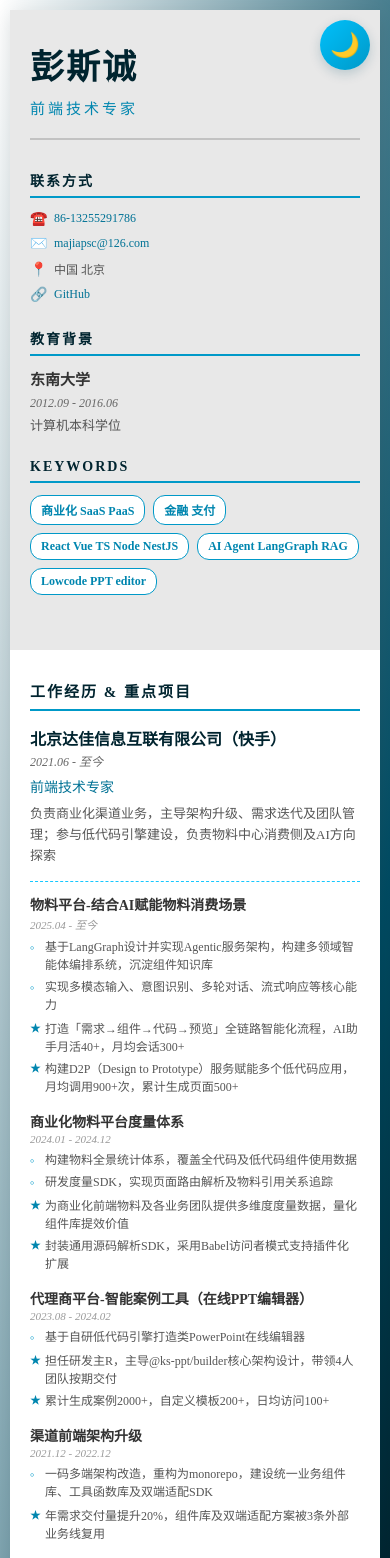
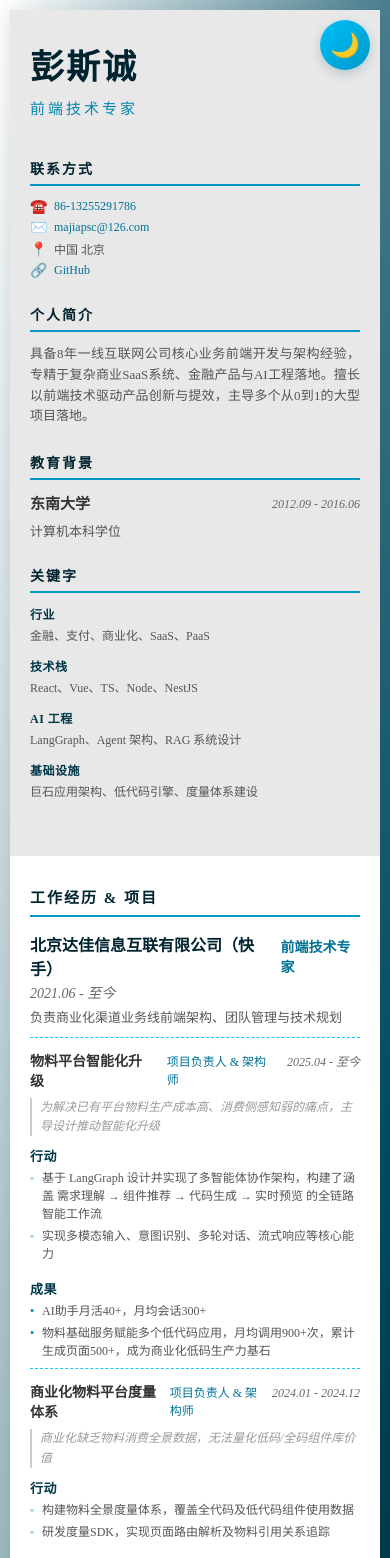
Before and after one commit to Maxpsc/Resume, a React (Vite) app: page / in a window 390 px wide. Shown: the top 1558 px of the page. Built offline with nearby package versions, Linux system fonts and the light colour scheme.

Commit message:
feat: update

```diff
--- a/src/2026-01.json
+++ b/src/2026-01.json
@@ -2,22 +2,23 @@
   "zh": {
     "name": "彭斯诚",
     "position": "前端技术专家",
-    "introduction": "",
+    "introduction": "具备8年一线互联网公司核心业务前端开发与架构经验，专精于复杂商业SaaS系统、金融产品与AI工程落地。擅长以前端技术驱动产品创新与提效，主导多个从0到1的大型项目落地。",
     "skills": [
       {
-        "name": "商业化 SaaS PaaS"
+        "name": "行业",
+        "description": "金融、支付、商业化、SaaS、PaaS"
       },
       {
-        "name": "金融 支付"
+        "name": "技术栈",
+        "description": "React、Vue、TS、Node、NestJS"
       },
       {
-        "name": "React Vue TS Node NestJS"
+        "name": "AI 工程",
+        "description": "LangGraph、Agent 架构、RAG 系统设计"
       },
       {
-        "name": "AI Agent LangGraph RAG"
-      },
-      {
-        "name": "Lowcode PPT editor"
+        "name": "基础设施",
+        "description": "巨石应用架构、低代码引擎、度量体系建设"
       }
     ],
     "experience": [
@@ -25,51 +26,60 @@
         "company": "北京达佳信息互联有限公司（快手）",
         "duration": ["2021.06", "至今"],
         "position": "前端技术专家",
-        "work": "负责商业化渠道业务，主导架构升级、需求迭代及团队管理；参与低代码引擎建设，负责物料中心消费侧及AI方向探索",
+        "work": "负责商业化渠道业务线前端架构、团队管理与技术规划",
         "projects": [
           {
-            "name": "物料平台-结合AI赋能物料消费场景",
+            "name": "物料平台智能化升级",
             "duration": ["2025.04", "至今"],
-            "content": [
-              "基于LangGraph设计并实现Agentic服务架构，构建多领域智能体编排系统，沉淀组件知识库",
+            "duty": "项目负责人 & 架构师",
+            "background": "为解决已有平台物料生产成本高、消费侧感知弱的痛点，主导设计推动智能化升级",
+            "activities": [
+              "基于 LangGraph 设计并实现了多智能体协作架构，构建了涵盖 需求理解 → 组件推荐 → 代码生成 → 实时预览 的全链路智能工作流",
               "实现多模态输入、意图识别、多轮对话、流式响应等核心能力"
             ],
             "achievements": [
-              "打造「需求→组件→代码→预览」全链路智能化流程，AI助手月活40+，月均会话300+",
-              "构建D2P（Design to Prototype）服务赋能多个低代码应用，月均调用900+次，累计生成页面500+"
+              "AI助手月活40+，月均会话300+",
+              "物料基础服务赋能多个低代码应用，月均调用900+次，累计生成页面500+，成为商业化低码生产力基石"
             ]
           },
           {
             "name": "商业化物料平台度量体系",
             "duration": ["2024.01", "2024.12"],
-            "content": [
-              "构建物料全景统计体系，覆盖全代码及低代码组件使用数据",
+            "duty": "项目负责人 & 架构师",
+            "background": "商业化缺乏物料消费全景数据，无法量化低码/全码组件库价值",
+            "activities": [
+              "构建物料全景度量体系，覆盖全代码及低代码组件使用数据",
               "研发度量SDK，实现页面路由解析及物料引用关系追踪"
             ],
             "achievements": [
               "为商业化前端物料及各业务团队提供多维度度量数据，量化组件库提效价值",
-              "封装通用源码解析SDK，采用Babel访问者模式支持插件化扩展"
+              "沉淀通用源码解析SDK，为电商前端团队提供基础解析能力"
             ]
           },
           {
-            "name": "代理商平台-智能案例工具（在线PPT编辑器）",
+            "name": "代理商智能案例工具（在线PPT编辑器）",
             "duration": ["2023.08", "2024.02"],
-            "content": [
-              "基于自研低代码引擎打造类PowerPoint在线编辑器"
+            "duty": "项目负责人 & 架构师",
+            "background": "为解决代理商销售拜访环节，案例制作成本高、数据获取难等问题，打造类PowerPoint在线编辑工具",
+            "activities": [
+              "基于自研低代码引擎和PPT DSL，实现数据驱动型编辑器",
+              "PPT元素通过动态加载组件，编辑器通过插件化机制，实现高扩展性"
             ],
             "achievements": [
-              "担任研发主R，主导@ks-ppt/builder核心架构设计，带领4人团队按期交付",
-              "累计生成案例2000+，自定义模板200+，日均访问100+"
+              "工具累计生成案例 2000+，沉淀模板 200+，日均访问 100+，显著提升销售拜访效率"
             ]
           },
           {
             "name": "渠道前端架构升级",
             "duration": ["2021.12", "2022.12"],
-            "content": [
-              "一码多端架构改造，重构为monorepo，建设统一业务组件库、工具函数库及双端适配SDK"
+            "duty": "项目负责人",
+            "background": "为解决一码多平台、多端导致的代码分散、开发效率低下问题，进行架构升级",
+            "activities": [
+              "主导项目重构为统一的 Monorepo 结构，建设统一业务组件库、工具函数库及双端适配SDK",
+              "设计并落地 “双平台” CI/CD 配置方案，兼顾二者统一规范与业务个性化需求"
             ],
             "achievements": [
-              "年需求交付量提升20%，组件库及双端适配方案被3条外部业务线复用"
+              "团队年需求吞吐量提升 20%，沉淀的组件库推广至 3 条以上业务线复用"
             ]
           }
         ]
@@ -78,26 +88,28 @@
         "company": "北京蚂蚁云金融信息服务有限公司",
         "duration": ["2019.04", "2021.05"],
         "position": "高级前端工程师",
-        "work": "负责网商银行综合金融业务（会员、转账、存款）线",
+        "work": "负责网商银行综合金融业务线（会员、转账、存款）",
         "projects": [
           {
-            "name": "开放银行前端能力",
+            "name": "开放银行前端能力建设",
             "duration": ["2021.02", "2021.05"],
-            "content": [
-              "网商银行个人转账收银台、个人开户SDK、存款产品SDK",
-              "兼容支付宝及网商银行App双端"
+            "duty": "核心开发者",
+            "background": "业务诉求，一套金融能力要在多app，多产品接入，且保证体验一致",
+            "activities": [
+              "负责网商银行个人转账及存款产品的前端开发，确保在支付宝与网商银行App双端的体验一致性"
             ]
           },
           {
             "name": "移动端前端资产沉淀",
             "duration": ["2020.01", "2020.06"],
-            "content": [
-              "主导通用工具函数、Hooks及UI组件的整合与核心开发",
-              "设计并实现基于Hooks的状态管理框架",
-              "构建通用Request层，采用Koa洋葱模型中间件机制，实现监控、轮询、错误处理、免登等核心中间件"
+            "duty": "核心开发者",
+            "background": "外包代码质量不可控，金融产品同类页面代码重复度高",
+            "activities": [
+              "封装工具函数、常用Hooks及UI组件，实现基于 React Hooks 的统一状态管理框架",
+              "构建通用Request层，基于 Koa 中间件模型统一处理监控、埋点、异常拦截和免登"
             ],
             "achievements": [
-              "沉淀多个工具函数和组件库，解决H5应用逻辑分散、管理混乱及外包质量不可控等痛点"
+              "沉淀的工具函数和组件库成为团队开发标准，提升代码质量的同时降低学习和开发成本"
             ]
           }
         ]
--- a/src/components/Content.tsx
+++ b/src/components/Content.tsx
@@ -9,12 +9,15 @@ interface ContentProps {
 }
 
 const Content: React.FC<ContentProps> = ({ info, lang }) => {
-  const { name, position, skills, experience, education, contact } = info;
+  const { name, position, introduction, skills, experience, education, contact } = info;
 
   const skillList = skills.map((item, index) => {
     return (
-      <div className={style.skillTag} key={index}>
-        {item.name}
+      <div className={style.skillItem} key={index}>
+        <div className={style.skillName}>{item.name}</div>
+        {item.description && (
+          <div className={style.skillDescription}>{item.description}</div>
+        )}
       </div>
     );
   });
@@ -67,13 +70,21 @@ const Content: React.FC<ContentProps> = ({ info, lang }) => {
             </div>
           </section>
 
+
+          {introduction && (
+            <section className={style.sidebarSection}>
+              <h3 className={style.sidebarTitle}>{lang === 'zh' ? '个人简介' : 'PROFILE'}</h3>
+              <p className={style.introduction}>{introduction}</p>
+            </section>
+          )}
+
           <section className={style.sidebarSection}>
             <h3 className={style.sidebarTitle}>{lang === 'zh' ? '教育背景' : 'EDUCATION'}</h3>
             <ul className={style.educationList}>{educationList}</ul>
           </section>
 
           <section className={style.sidebarSection}>
-            <h3 className={style.sidebarTitle}>{lang === 'zh' ? 'KEYWORDS' : 'SKILLS'}</h3>
+            <h3 className={style.sidebarTitle}>{lang === 'zh' ? '关键字' : 'KEYWORDS'}</h3>
             <div className={style.skillWrap}>{skillList}</div>
           </section>
         </div>
@@ -81,7 +92,7 @@ const Content: React.FC<ContentProps> = ({ info, lang }) => {
         {/* Right Column - Main Content */}
         <div className={style.rightColumn}>
           <section className={style.mainSection}>
-            <h3 className={style.mainTitle}>{lang === 'zh' ? '工作经历 & 重点项目' : 'EXPERIENCE & PROJECTS'}</h3>
+            <h3 className={style.mainTitle}>{lang === 'zh' ? '工作经历 & 项目' : 'EXPERIENCE & PROJECTS'}</h3>
             <div className={style.experienceTimeline}>
               {experience.map((exp, expIndex) => {
                 const companyProjects = exp.projects || [];
@@ -89,25 +100,29 @@ const Content: React.FC<ContentProps> = ({ info, lang }) => {
                 return (
                   <div key={expIndex} className={style.experienceBlock}>
                     <div className={style.experienceHeader}>
-                      <h3>{exp.company}</h3>
+                      <h3>
+                        {exp.company}
+                        <b>{exp.position}</b>
+                      </h3>
                       <span className={style.experienceDuration}>
                         {exp.duration[0]} - {exp.duration[1]}
                       </span>
                     </div>
-                    <h4 className={style.experiencePosition}>{exp.position}</h4>
+
                     <p className={style.experienceWork}>{exp.work}</p>
 
                     {companyProjects.length > 0 && (
                       <div className={style.projectsUnderCompany}>
                         {companyProjects.map((project, projIndex) => {
-                          const contentItems = project.content?.map((content: string, idx: number) => <li key={idx}>{content}</li>);
-                          const achievementItems = project.achievements?.map((achievement: string, idx: number) => <li key={idx}>{achievement}</li>);
-                          const duties = project.duty?.map((duty: string, idx: number) => <li key={idx}>{duty}</li>);
-
                           return (
                             <div key={projIndex} className={style.projectItem}>
                               <div className={style.projectHeader}>
-                                <h5>{project.name}</h5>
+                                <div className={style.projectTitleRow}>
+                                  <h5>{project.name}</h5>
+                                  {project.duty && (
+                                    <span className={style.projectDuty}>{project.duty}</span>
+                                  )}
+                                </div>
                                 {project.duration && project.duration.length === 2 && (
                                   <span className={style.projectDuration}>
                                     {project.duration[0]}
@@ -116,20 +131,38 @@ const Content: React.FC<ContentProps> = ({ info, lang }) => {
                                 )}
                               </div>
 
-                              {contentItems && contentItems.length > 0 && (
-                                <ul className={style.projectContentList}>{contentItems}</ul>
+                              {project.background && (
+                                <div className={style.projectBackground}>
+                                  {project.background}
+                                </div>
                               )}
 
-                              {achievementItems && achievementItems.length > 0 && (
-                                <ul className={style.projectAchievementList}>{achievementItems}</ul>
-                              )}
+                              {(project.activities && project.activities.length > 0) ||
+                               (project.achievements && project.achievements.length > 0) ? (
+                                <div className={style.projectTwoColumns}>
+                                  {project.activities && project.activities.length > 0 && (
+                                    <div className={style.projectSection}>
+                                      <h6 className={style.sectionLabel}>行动</h6>
+                                      <ul className={style.projectActivitiesList}>
+                                        {project.activities.map((activity: string, idx: number) => (
+                                          <li key={idx}>{activity}</li>
+                                        ))}
+                                      </ul>
+                                    </div>
+                                  )}
 
-                              {duties && duties.length > 0 && (
-                                <div className={style.projectDuties}>
-                                  <h6>项目职责</h6>
-                                  <ul>{duties}</ul>
+                                  {project.achievements && project.achievements.length > 0 && (
+                                    <div className={style.projectSection}>
+                                      <h6 className={style.sectionLabel}>成果</h6>
+                                      <ul className={style.projectAchievementList}>
+                                        {project.achievements.map((achievement: string, idx: number) => (
+                                          <li key={idx}>{achievement}</li>
+                                        ))}
+                                      </ul>
+                                    </div>
+                                  )}
                                 </div>
-                              )}
+                              ) : null}
                             </div>
                           );
                         })}
--- a/src/components/resume.module.less
+++ b/src/components/resume.module.less
@@ -108,9 +108,8 @@ body,
 }
 
 .profileSection {
-  margin-bottom: 30px;
+  margin-bottom: 20px;
   padding-bottom: 20px;
-  border-bottom: 2px solid darken(@sidebarBg, 15%);
 
   .name {
     font-size: 34px;
@@ -156,6 +155,9 @@ body,
       margin-bottom: 15px;
 
       .educationHeader {
+        display: flex;
+        justify-content: space-between;
+        align-items: center;
         h3 {
           font-size: 15px;
           font-weight: 600;
@@ -182,7 +184,7 @@ body,
   .contactList {
     display: flex;
     flex-direction: column;
-    gap: 8px;
+    gap: 4px;
 
     .contactItem {
       display: flex;
@@ -214,18 +216,24 @@ body,
 
   .skillWrap {
     display: flex;
-    flex-wrap: wrap;
-    gap: 8px;
+    flex-direction: column;
+    gap: 12px;
 
-    .skillTag {
-      display: inline-flex;
-      padding: 5px 10px;
-      background: #fff;
-      color: lighten(@cyan, 15%);
-      border: 1px solid lighten(@cyan, 20%);
-      border-radius: 12px;
+    .skillItem {
+      .skillName {
         font-size: 12px;
         font-weight: 600;
+        color: darken(@cyan, 5%);
+        margin-bottom: 4px;
+        text-transform: uppercase;
+        letter-spacing: 0.5px;
+      }
+
+      .skillDescription {
+        font-size: 12px;
+        line-height: 1.5;
+        color: #555;
+      }
     }
   }
 }
@@ -233,7 +241,7 @@ body,
 // Right Column - Main Content
 .rightColumn {
   width: 72%;
-  padding: 40px 35px;
+  padding: 40px 32px 20px;
   .border-box();
 
   @media screen and (max-width: 768px) {
@@ -260,8 +268,8 @@ body,
 // Unified experience and project timeline
 .experienceTimeline {
   .experienceBlock {
-    margin-bottom: 25px;
-    padding-bottom: 20px;
+    margin-bottom: 20px;
+    padding-bottom: 12px;
     border-bottom: 1px solid lighten(@cyan, 40%);
 
     &:last-child {
@@ -283,29 +291,29 @@ body,
       }
 
       h3 {
+        display: flex;
+        align-items: center;
         font-size: 16px;
         font-weight: 600;
         color: darken(@cyan, 10%);
         margin: 0;
+        b {
+          margin-left: 8px;
+          font-size: 14px;
+          color: lighten(@cyan, 10%);
+        }
       }
 
       .experienceDuration {
-        font-size: 12px;
+        font-size: 14px;
         color: #666;
         white-space: nowrap;
         font-style: italic;
       }
     }
 
-    .experiencePosition {
-      font-size: 14px;
-      color: lighten(@cyan, 10%);
+    .experienceWork {
       margin: 0 0 8px 0;
-      font-weight: 500;
-    }
-
-    .experienceWork {
-      margin: 0 0 15px 0;
       font-size: 13px;
       line-height: 1.6;
       color: #555;
@@ -313,14 +321,10 @@ body,
     }
 
     .projectsUnderCompany {
-      margin-top: 12px;
+      .projectItem {
+        margin-bottom: 8px;
         padding-top: 12px;
-      border-top: 1px dashed lighten(@cyan, 35%);
-
-      .projectItem {
-        margin-bottom: 15px;
-        // padding-left: 12px;
-        // border-left: 2px solid lighten(@cyan, 30%);
+        border-top: 1px dashed #16c8ff;
 
         &:last-child {
           margin-bottom: 0;
@@ -330,13 +334,14 @@ body,
           display: flex;
           justify-content: space-between;
           align-items: baseline;
-          margin-bottom: 6px;
+          margin-bottom: 8px;
           gap: 10px;
 
-          @media screen and (max-width: 768px) {
-            flex-direction: column;
-            gap: 2px;
-          }
+          .projectTitleRow {
+            display: flex;
+            align-items: baseline;
+            gap: 12px;
+            flex: 1;
 
             h5 {
               font-size: 14px;
@@ -345,22 +350,71 @@ body,
               margin: 0;
             }
 
-          .projectDuration {
-            font-size: 11px;
-            color: #999;
-            white-space: nowrap;
-            font-style: italic;
+            .projectDuty {
+              font-size: 12px;
+              color: lighten(@cyan, 10%);
+              font-weight: 400;
             }
           }
 
-        .projectContentList {
-          margin: 0 0 6px 0;
+          .projectDuration {
+            font-size: 12px;
+            color: #666;
+            font-style: italic;
+            white-space: nowrap;
+          }
+        }
+
+        .projectBackground {
+          margin-bottom: 10px;
+          padding-left: 8px;
+          border-left: 2px solid #ccc;
+          font-size: 12px;
+          line-height: 1.6;
+          color: #999;
+          font-style: italic;
+        }
+
+        .projectTwoColumns {
+          display: flex;
+          gap: 12px;
+
+          @media screen and (max-width: 768px) {
+            flex-direction: column;
+            gap: 8px;
+          }
+
+          > .projectSection {
+            flex: 1;
+            min-width: 0;
+          }
+        }
+
+        .projectSection {
+          margin-bottom: 8px;
+
+          &:last-child {
+            margin-bottom: 0;
+          }
+
+          .sectionLabel {
+            font-size: 13px;
+            font-weight: 600;
+            color: darken(@cyan, 5%);
+            margin: 0 0 4px 0;
+            text-transform: uppercase;
+            letter-spacing: 0.5px;
+          }
+        }
+
+        .projectActivitiesList {
+          margin: 0;
           padding-left: 0;
 
           li {
             list-style: none;
             position: relative;
-            padding-left: 15px;
+            padding-left: 12px;
             margin-bottom: 4px;
             font-size: 12px;
             line-height: 1.5;
@@ -372,7 +426,7 @@ body,
               left: 0;
               color: lighten(@cyan, 20%);
               font-weight: bold;
-              font-size: 13px;
+              font-size: 12px;
             }
 
             &:last-child {
@@ -382,54 +436,29 @@ body,
         }
 
         .projectAchievementList {
-          margin: 0 0 6px 0;
+          margin: 0;
           padding-left: 0;
 
           li {
             list-style: none;
             position: relative;
-            padding-left: 15px;
+            padding-left: 12px;
             margin-bottom: 4px;
             font-size: 12px;
             line-height: 1.5;
             color: #555;
 
             &:before {
-              content: '★';
+              content: '•';
               position: absolute;
               left: 0;
               color: lighten(@cyan, 15%);
               font-weight: normal;
-              font-size: 11px;
+              font-size: 12px;
             }
 
             &:last-child {
               margin-bottom: 0;
-            }
-          }
-        }
-
-        .projectDuties {
-          margin-top: 8px;
-          padding-top: 8px;
-          border-top: 1px dashed lighten(@cyan, 38%);
-
-          h6 {
-            margin: 0 0 4px 0;
-            font-size: 12px;
-            color: lighten(@cyan, 10%);
-            font-weight: 600;
-          }
-
-          ul {
-            margin: 0;
-            padding-left: 0;
-
-            li {
-              list-style-type: disc;
-              margin: 0 0 3px 18px;
-              font-size: 12px;
-              line-height: 1.5;
             }
           }
         }
@@ -523,10 +552,14 @@ body,
     }
 
     .skillWrap {
-      .skillTag {
-        background: #3a3a4a;
+      .skillItem {
+        .skillName {
           color: lighten(@cyan, 30%);
-        border-color: lighten(@cyan, 25%);
+        }
+
+        .skillDescription {
+          color: #d0d0d0;
+        }
       }
     }
 
@@ -593,10 +626,6 @@ body,
           }
         }
 
-        .experiencePosition {
-          color: lighten(@cyan, 25%);
-        }
-
         .experienceWork {
           color: #d0d0d0;
         }
@@ -605,11 +634,21 @@ body,
           border-top-color: #3a3a4a;
 
           .projectItem {
-            border-left-color: lighten(@cyan, 30%);
+            border-top: 1px dashed #16c8ff;
 
             .projectHeader {
+              .projectTitleRow {
                 h5 {
                   color: #e0e0e0;
+                }
+
+                .projectDuty {
+                  color: #999;
+
+                  &:before {
+                    color: lighten(@cyan, 30%);
+                  }
+                }
               }
 
               .projectDuration {
@@ -617,7 +656,18 @@ body,
               }
             }
 
-            .projectContentList li {
+            .projectBackground {
+              // border-left-color: lighten(@cyan, 30%);
+              color: #b0b0b0;
+            }
+
+            .projectSection {
+              .sectionLabel {
+                color: lighten(@cyan, 30%);
+              }
+            }
+
+            .projectActivitiesList li {
               color: #d0d0d0;
 
               &:before {
@@ -630,18 +680,6 @@ body,
 
               &:before {
                 color: lighten(@cyan, 25%);
-              }
-            }
-
-            .projectDuties {
-              border-top-color: #3a3a4a;
-
-              h6 {
-                color: lighten(@cyan, 25%);
-              }
-
-              ul li {
-                color: #d0d0d0;
               }
             }
           }
@@ -752,17 +790,22 @@ body,
     }
 
     .skillWrap {
-      gap: 4px !important;
+      gap: 8px !important;
 
-      .skillTag {
-        padding: 3px 6px !important;
+      .skillItem {
+        .skillName {
           font-size: 8px !important;
-        border-radius: 8px !important;
+          margin-bottom: 2px !important;
+        }
+
+        .skillDescription {
+          font-size: 8px !important;
+          line-height: 1.3 !important;
         }
       }
     }
 
-  .contactSection {
+    .contactList {
       gap: 8px !important;
       margin-bottom: 15px !important;
       padding-bottom: 10px !important;
@@ -773,6 +816,7 @@ body,
 
         .contactIcon {
           font-size: 10px !important;
+        }
       }
     }
   }
@@ -809,11 +853,6 @@ body,
           }
         }
 
-        .experiencePosition {
-          font-size: 9px !important;
-          margin-bottom: 3px !important;
-        }
-
         .experienceWork {
           font-size: 8px !important;
           line-height: 1.3 !important;
@@ -835,9 +874,18 @@ body,
 
             .projectHeader {
               margin-bottom: 3px !important;
+              gap: 6px !important;
+
+              .projectTitleRow {
+                gap: 6px !important;
 
                 h5 {
                   font-size: 9px !important;
+                }
+
+                .projectDuty {
+                  font-size: 7px !important;
+                }
               }
 
               .projectDuration {
@@ -845,9 +893,30 @@ body,
               }
             }
 
-            .projectContentList,
+            .projectBackground {
+              margin-bottom: 4px !important;
+              padding-left: 8px !important;
+              font-size: 7px !important;
+              line-height: 1.2 !important;
+            }
+
+            .projectTwoColumns {
+              gap: 10px !important;
+              margin-bottom: 3px !important;
+            }
+
+            .projectSection {
+              margin-bottom: 3px !important;
+
+              .sectionLabel {
+                font-size: 7px !important;
+                margin-bottom: 2px !important;
+              }
+            }
+
+            .projectActivitiesList,
             .projectAchievementList {
-              margin-bottom: 3px !important;
+              margin: 0 !important;
 
               li {
                 padding-left: 10px !important;
@@ -858,22 +927,6 @@ body,
                 &:before {
                   font-size: 7px !important;
                 }
-              }
-            }
-
-            .projectDuties {
-              margin-top: 4px !important;
-              padding-top: 4px !important;
-
-              h6 {
-                font-size: 8px !important;
-                margin-bottom: 2px !important;
-              }
-
-              ul li {
-                font-size: 8px !important;
-                line-height: 1.3 !important;
-                margin-bottom: 1px !important;
               }
             }
           }
```
Also changed, not shown: src/types.ts (+7 -9 lines), 7 other files (tests, documents, lock files or other folders). Lines whose indentation alone changed are shown as unchanged.
